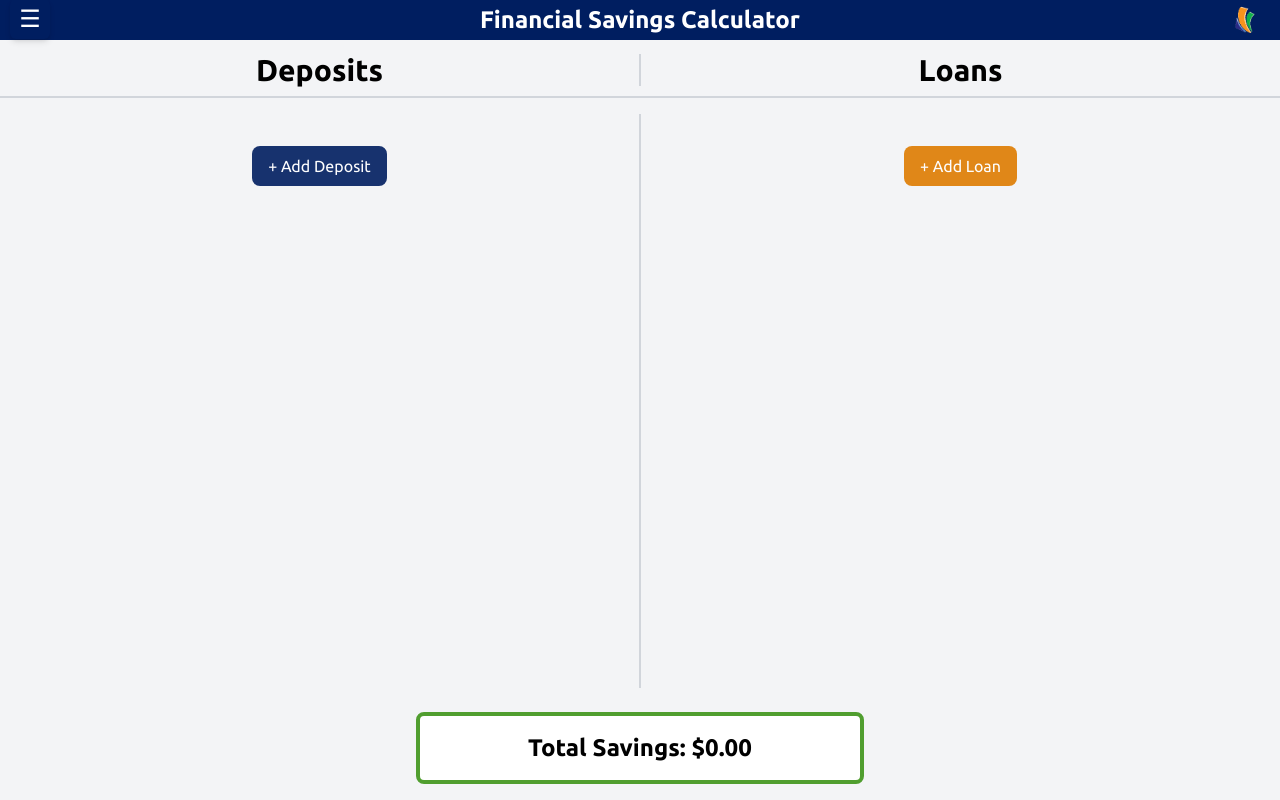
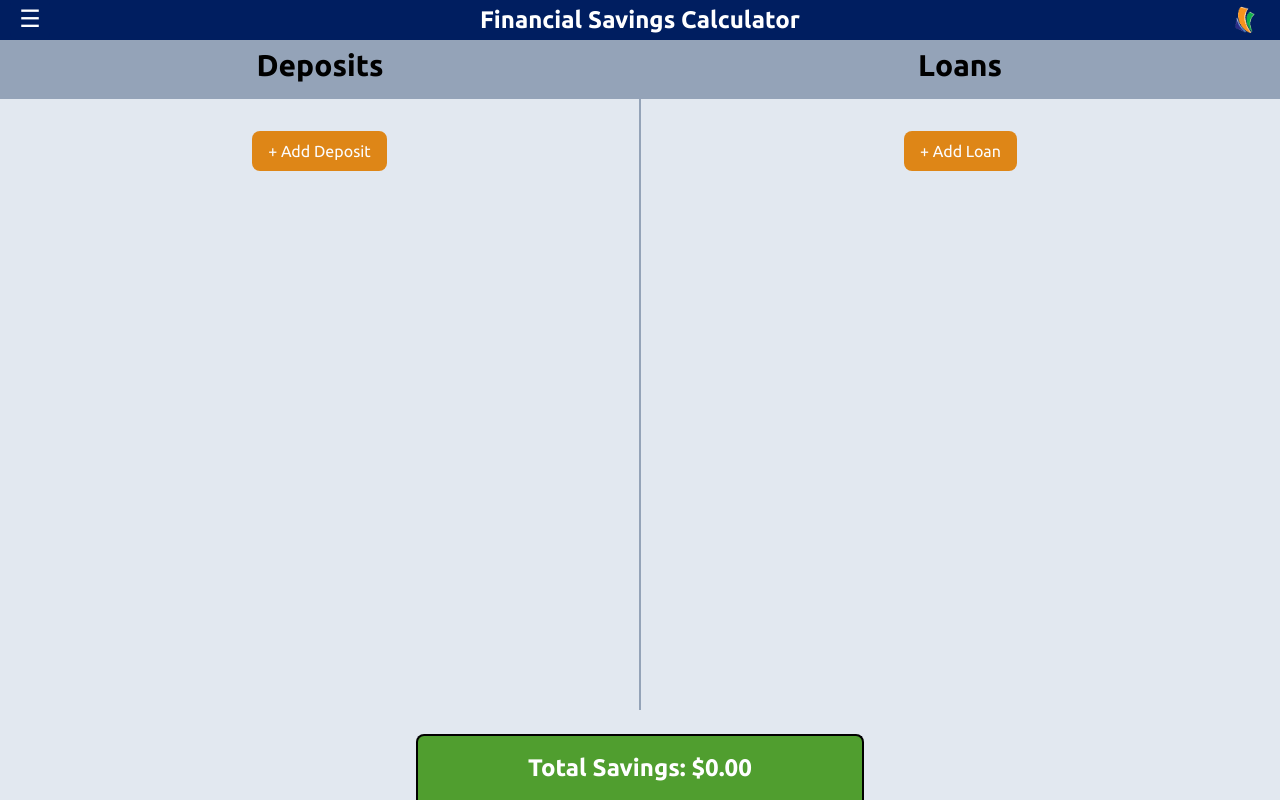
Before and after one commit to everettbu/savings-calc, a React (Vite) app in the folder savings-calculator/: page / in a window 1280 px wide. Built offline with nearby package versions, Linux system fonts and the light colour scheme.

Commit message:
UI changes 1

```diff
--- a/savings-calculator/src/components/DepositCard.jsx
+++ b/savings-calculator/src/components/DepositCard.jsx
@@ -3,14 +3,14 @@ import React from 'react';
 const DepositCard = ({ deposit, index, onEdit }) => {
   return (
     <div
-      className="bg-white p-6 rounded-lg shadow-lg border-l-4 border-gray-400 mb-4 cursor-pointer hover:shadow-xl transition-shadow duration-300 group"
+      className="bg-white p-6 shadow rounded-lg border-l-4 border-slate-400 mb-4 cursor-pointer hover:shadow-md transition-shadow duration-300 group"
       onClick={() => onEdit(index)}
     >
       <h3 className="text-xl font-semibold">{deposit.bank} Deposit Account</h3>
       <p>Balance: {deposit.balance.toLocaleString(undefined, {currency:'USD', style:'currency', currencyDisplay:'narrowSymbol'})}</p>
       <p>APR: {deposit.annualYield}%</p>
       <div className="relative">
-        <div className="mt-2 bg-secondary text-white font-bold p-2 rounded opacity-75 group-hover:opacity-100 transition-opacity duration-300 border-2 border-secondary md:absolute md:right-0 md:top-0 md:transform md:-translate-y-11 md:mt-0 md:inline-block"
+        <div className="mt-2 bg-secondary-light text-white font-bold p-2 rounded group-hover:bg-secondary transition-opacity duration-300 md:absolute md:right-0 md:top-0 md:transform md:-translate-y-11 md:mt-0 md:inline-block"
              style={{ display: 'inline-block' }}>
             Savings: {typeof deposit.savings === 'number' ? deposit.savings.toLocaleString(undefined, {currency:'USD', style:'currency', currencyDisplay:'narrowSymbol'}) : 'N/A'}
         </div>
--- a/savings-calculator/src/components/LoanCard.jsx
+++ b/savings-calculator/src/components/LoanCard.jsx
@@ -3,14 +3,14 @@ import React from 'react';
 const LoanCard = ({ loan, index, onEdit }) => {
   return (
     <div
-      className="bg-white p-6 rounded-lg shadow-lg border-l-4 border-gray-400 mb-4 cursor-pointer hover:shadow-xl transition-shadow duration-300 group"
+      className="bg-white p-6 rounded-lg shadow border-l-4 border-slate-400 mb-4 cursor-pointer hover:shadow-md transition-shadow duration-300 group"
       onClick={() => onEdit(index)}
     >
       <h3 className="text-xl font-semibold">{loan.bank} {loan.loanType} Loan</h3>
       <p>Balance: {loan.balance.toLocaleString(undefined, {currency:'USD', style:'currency', currencyDisplay:'narrowSymbol'})}</p>
       <p>Interest Rate: {loan.interestRate}%</p>
       <div className="relative">
-        <div className="mt-2 bg-secondary text-white font-bold p-2 rounded opacity-75 group-hover:opacity-100 transition-opacity duration-300 border-2 border-secondary md:absolute md:right-0 md:top-0 md:transform md:-translate-y-11 md:mt-0 md:inline-block"
+        <div className="mt-2 bg-secondary-light text-white font-bold p-2 rounded group-hover:bg-secondary transition-opacity duration-300 md:absolute md:right-0 md:top-0 md:transform md:-translate-y-11 md:mt-0 md:inline-block"
              style={{ display: 'inline-block' }}>
             Savings: {typeof loan.savings === 'number' ? loan.savings.toLocaleString(undefined, {currency:'USD', style:'currency', currencyDisplay:'narrowSymbol'}) : 'N/A'}
         </div>
--- a/savings-calculator/src/pages/Home.jsx
+++ b/savings-calculator/src/pages/Home.jsx
@@ -55,11 +55,11 @@ const Home = () => {
   };
 
   return (
-    <div className="min-h-screen flex flex-col bg-gray-100">
+    <div className="min-h-screen flex flex-col bg-slate-200">
       <header className="bg-primary text-white text-center py-1 w-full relative">
         <button
           onClick={toggleDrawer}
-          className="absolute bg-primary text-white rounded-md hover:bg-primary-dark transition duration-300 shadow-md flex items-center justify-center"
+          className="absolute bg-primary text-white rounded-md hover:bg-primary-dark transition duration-300 flex items-center justify-center"
           style={{ top: '-1px', left: '10px', width: '40px', height: '40px', fontSize: '1.5rem' }}
         >
           ☰
@@ -74,16 +74,18 @@ const Home = () => {
         </a>
       </header>
       <Menu isDrawerOpen={isDrawerOpen} toggleDrawer={toggleDrawer} navigate={navigate} />
-      <div className={`flex w-full mt-3 items-center ${isDrawerOpen ? 'pointer-events-none' : ''}`}>
+      <div className={`flex w-full items-start ${isDrawerOpen ? 'pointer-events-none' : ''}`} style={{ marginTop: '-1px' }}>
         <div className="flex-1 flex justify-center">
-          <h2 className="text-3xl font-semibold">Deposits</h2>
+          <div className="bg-slate-400 w-full p-2 shadow-none text-center" style={{ marginBottom: '-1rem', paddingBottom: '1rem' }}>
+            <h2 className="text-3xl font-semibold">Deposits</h2>
+          </div>
         </div>
-        <div className="w-0.5 bg-gray-300 h-8"></div> {/* Vertical line */}
         <div className="flex-1 flex justify-center">
-          <h2 className="text-3xl font-semibold">Loans</h2>
+          <div className="bg-slate-400 w-full  p-2 shadow-none text-center" style={{ marginBottom: '-1rem', paddingBottom: '1rem' }}>
+            <h2 className="text-3xl font-semibold">Loans</h2>
+          </div>
         </div>
       </div>
-      <div className="border-b-2 border-gray-300 w-full mt-2"></div> {/* Horizontal line */}
       <main className="flex flex-1 p-4">
         <div className="flex-1 flex flex-col items-center mt-4">
           <div className="w-full overflow-y-auto" style={{ maxWidth: '650px', maxHeight: 'calc(100vh - 250px)' }}>
@@ -93,12 +95,12 @@ const Home = () => {
           </div>
           <button
             onClick={goToDepositCalculator}
-            className="bg-primary text-white px-4 py-2 rounded-lg opacity-90 hover:bg-primary-dark hover:shadow-lg transition duration-300 mt-4 transform hover:scale-105"
+            className="bg-tertiary text-white px-4 py-2 rounded-lg opacity-90 hover:bg-tertiary-dark hover:shadow-lg transition duration-300 mt-4 transform hover:scale-105"
           >
             + Add Deposit
           </button>
         </div>
-        <div className="w-0.5 bg-gray-300 mx-4"></div> {/* Vertical line */}
+        <div className="w-0.5 bg-slate-400 mx-4"></div> {/* Vertical line */}
         <div className="flex-1 flex flex-col items-center mt-4">
           <div className="w-full overflow-y-auto" style={{ maxWidth: '650px', maxHeight: 'calc(100vh - 250px)' }}>
             {loans.map((loan, index) => (
@@ -113,8 +115,8 @@ const Home = () => {
           </button>
         </div>
       </main>
-      <div className="flex flex-col items-center mt-2 mb-4">
-        <div className="border-4 border-secondary bg-white text-black p-4 rounded-lg w-full max-w-md">
+      <div className="flex flex-col items-center mt-2">
+        <div className="border-t-2 border-l-2 border-r-2 border-black rounded-t-lg bg-secondary text-white p-4 w-full max-w-md">
           <h3 className="text-2xl font-semibold text-center">
             Total Savings: {totalSavings.toLocaleString(undefined, {style:'currency', currency:'USD', currencyDisplay:'narrowSymbol'})}
           </h3>
--- a/savings-calculator/tailwind.config.js
+++ b/savings-calculator/tailwind.config.js
@@ -7,10 +7,12 @@ module.exports = {
       colors: {
         primary: '#001e60',
         'primary-dark': '#00133e',
+        'primary-light': '#94abdf', //95b2f1
         secondary: '#509e2f',
         'secondary-dark': '#3b7a23',
+        'secondary-light': '#5fbc38',
         tertiary: '#DE7C00',
-        'tertiary-dark': '#C06A00', // Slightly lighter dark shade for tertiary
+        'tertiary-dark': '#ca7100',
       },
     },
   },
```
